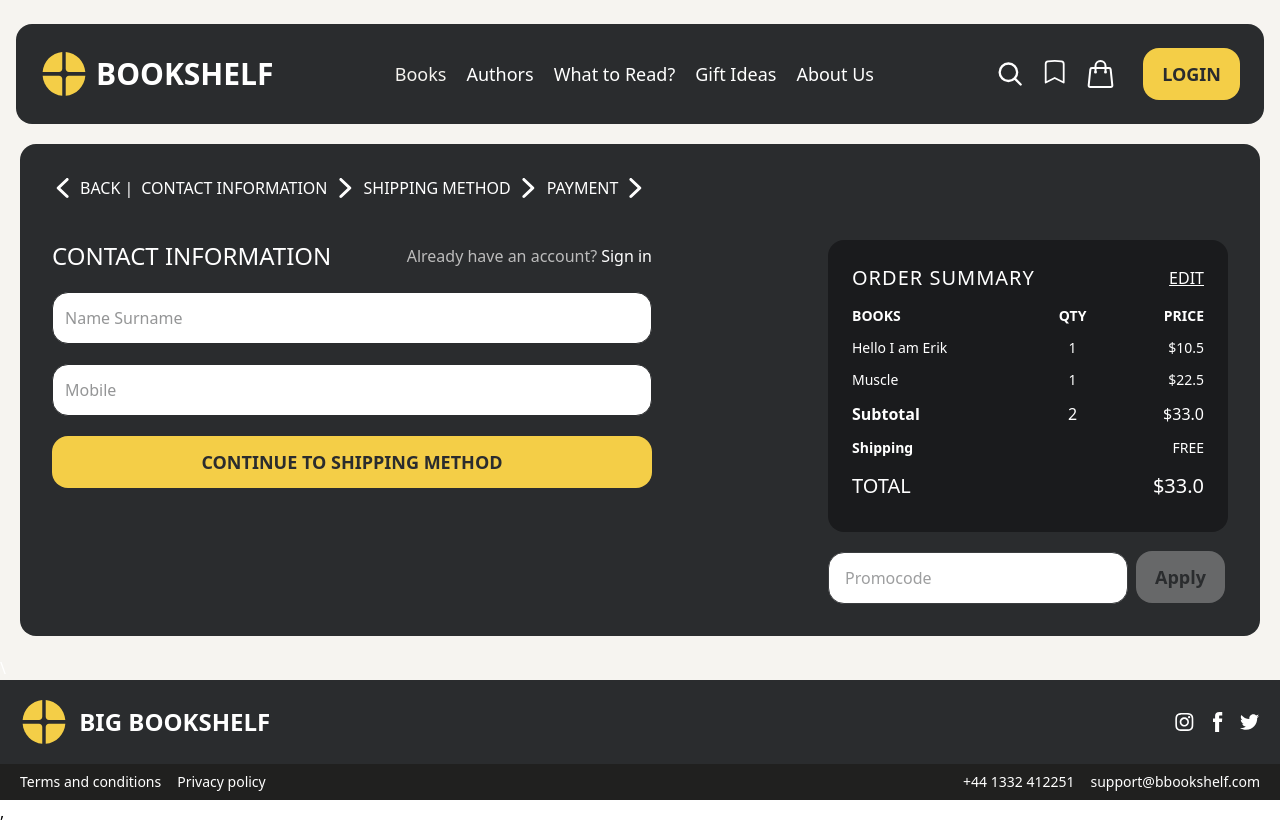
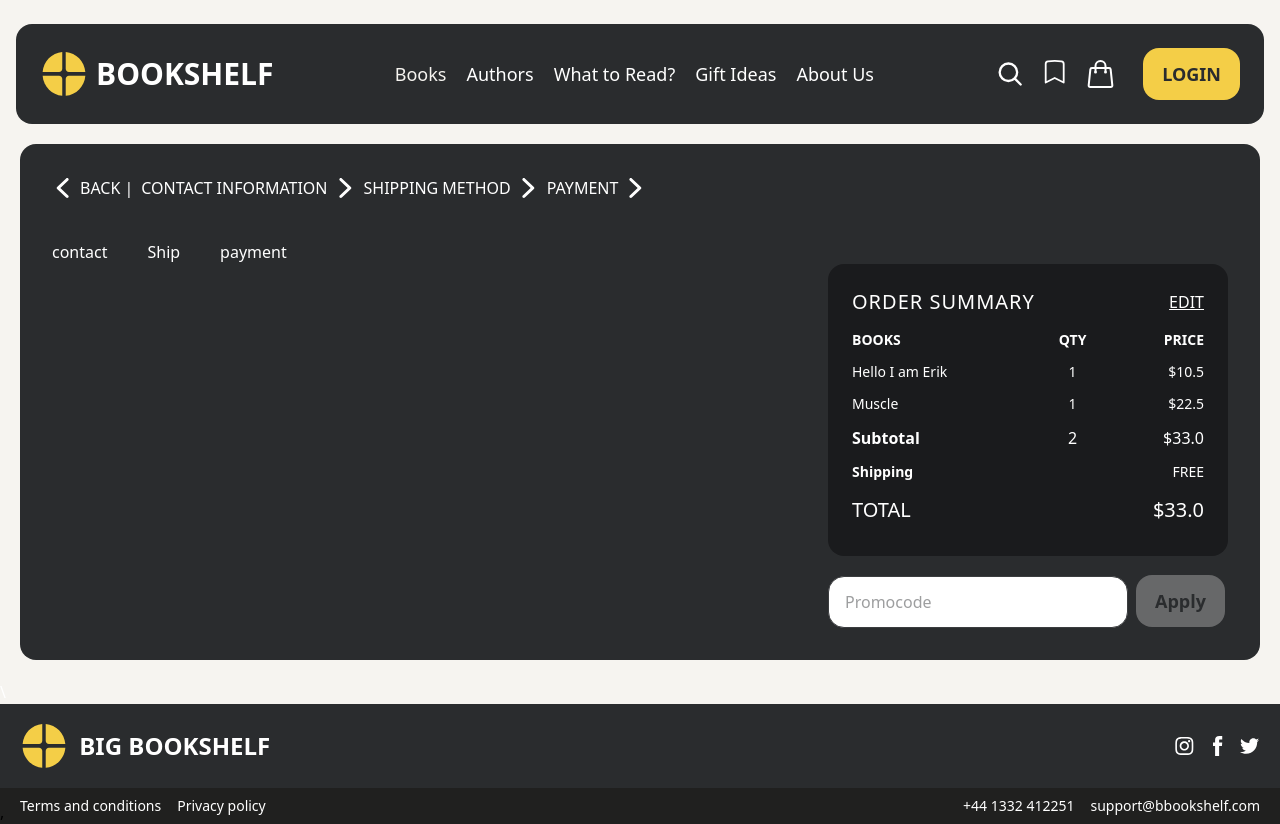
Before and after one commit to abdullahnadeemdev/bookshelf, a React (Vite) app: page /checkout in a window 1280 px wide. Built offline with nearby package versions, Linux system fonts and the light colour scheme.

Commit message:
work in progresss

```diff
--- a/src/components/checkout/checkout1/ContactInfo.jsx
+++ b/src/components/checkout/checkout1/ContactInfo.jsx
@@ -1,35 +1,36 @@
-import React from "react";
-import Button from "../../shared/button/Button";
+// import React from "react";
+// import Button from "../../shared/button/Button";
+// import { useLocation } from "react-router";
 
-const ContactInfo = () => {
-  return (
-    <div className="w-150">
-      <div className="flex justify-between items-center">
-        <h2 className="text-2xl font-light">CONTACT INFORMATION</h2>
-        <span className="flex gap-1">
-          <p className="text-greyText ">Already have an account?</p>
-          <p className="">Sign in</p>
-        </span>
-      </div>
+// const ContactInfo = () => {
+//   return (
+//     <div className="w-150">
+//       <div className="flex justify-between items-center">
+//         <h2 className="text-2xl font-light">CONTACT INFORMATION</h2>
+//         <span className="flex gap-1">
+//           <p className="text-greyText ">Already have an account?</p>
+//           <p className="">Sign in</p>
+//         </span>
+//       </div>
 
-      <input
-        type="text"
-        name=""
-        id=""
-        className="border h-13 p-3 my-5 bg-white rounded-2xl w-full text-grayBg"
-        placeholder="Name Surname "
-      />
-      <input
-        type="text"
-        name=""
-        id=""
-        className="border h-13 p-3 bg-white rounded-2xl w-full text-grayBg"
-        placeholder="Mobile"
-      />
+//       <input
+//         type="text"
+//         name=""
+//         id=""
+//         className="border h-13 p-3 my-5 bg-white rounded-2xl w-full text-grayBg"
+//         placeholder="Name Surname "
+//       />
+//       <input
+//         type="text"
+//         name=""
+//         id=""
+//         className="border h-13 p-3 bg-white rounded-2xl w-full text-grayBg"
+//         placeholder="Mobile"
+//       />
 
-      <Button className="mt-5 w-full">CONTINUE TO SHIPPING METHOD</Button>
-    </div>
-  );
-};
+//       <Button className="mt-5 w-full">CONTINUE TO SHIPPING METHOD</Button>
+//     </div>
+//   );
+// };
 
-export default ContactInfo;
+// export default ContactInfo;
--- a/src/components/checkout/checkout1/Index.jsx
+++ b/src/components/checkout/checkout1/Index.jsx
@@ -2,14 +2,15 @@ import React from "react";
 import { DropArrowIcon } from "../../../assets/icons";
 import Button from "../../shared/button/Button";
 import OrderSummay from "../OrderSummay";
-import ContactInfo from "./ContactInfo";
+// import ContactInfo from "./ContactInfo";
 import CloseCard from "../CloseCard";
-import Shipping from "../checkout2/Shipping";
-import Payment from "../checkout3/Payment";
-import { useLocation, useParams } from "react-router";
+// import Shipping from "../checkout2/Shipping";
+// import Payment from "../checkout3/Payment";
+import { Link, Outlet, useLocation, useParams } from "react-router";
 
 const Index = () => {
   const loc = useLocation();
+  const path = loc.pathname;
   console.log("loc", loc.pathname);
   return (
     <div className="p-8 text-white rounded-2xl  max-w-[1440px] bg-grayBg m-5">
@@ -32,12 +33,18 @@ const Index = () => {
         </span>
       </div>
 
+      {/* <ContactInfo /> */}
+      {/* {path === "/checkout" ? <ContactInfo /> : <CloseCard />} */}
+      <Link to="/checkout/contact">contact</Link>
+      <Link to="/checkout/shipping" className="ml-10">
+        Ship
+      </Link>
+      <Link to="/checkout/payment" className="ml-10">
+        payment
+      </Link>
       <div className="flex justify-between">
         <div className="justify-center">
-          {/* <CloseCard /> */}
-          <ContactInfo />
-          {/* <Shipping /> */}
-          {/* <Payment /> */}
+          <Outlet />
         </div>
 
         <OrderSummay />
@@ -47,6 +54,111 @@ const Index = () => {
 };
 
 export default Index;
+
+export const ContactInfo = () => {
+  return (
+    <div className="w-150">
+      <div className="flex justify-between items-center">
+        <h2 className="text-2xl font-light">CONTACT INFORMATION</h2>
+        <span className="flex gap-1">
+          <p className="text-greyText ">Already have an account?</p>
+          <p className="">Sign in</p>
+        </span>
+      </div>
+
+      <input
+        type="text"
+        name=""
+        id=""
+        className="border h-13 p-3 my-5 bg-white rounded-2xl w-full text-grayBg"
+        placeholder="Name Surname "
+      />
+      <input
+        type="text"
+        name=""
+        id=""
+        className="border h-13 p-3 bg-white rounded-2xl w-full text-grayBg"
+        placeholder="Mobile"
+      />
+
+      <Button className="mt-5 w-full">CONTINUE TO SHIPPING METHOD</Button>
+    </div>
+  );
+};
+
+export const Shipping = () => {
+  return (
+    <div className="w-150 mt-5">
+      <h2 className="text-2xl font-light">SHIPPING METHOD</h2>
+
+      <div className="flex items-center gap-4">
+        <input
+          type="text"
+          name=""
+          id=""
+          className="border h-13 p-3 my-5 bg-white rounded-2xl w-full text-grayBg"
+          placeholder="Today "
+        />
+        <input
+          type="text"
+          name=""
+          id=""
+          className="border h-13 p-3 bg-white rounded-2xl w-full text-grayBg"
+          placeholder="Time"
+        />
+      </div>
+      <input
+        type="text"
+        name="address"
+        id="address"
+        className="border h-13 p-3 bg-white rounded-2xl w-full text-grayBg"
+        placeholder="Address"
+      />
+      <textarea
+        name="note"
+        id="note"
+        className="border mt-2 p-3 bg-white rounded-2xl w-full text-grayBg"
+        placeholder="note"
+      ></textarea>
+
+      <Button className="mt-5 w-full">CONTINUE TO PAYMENT</Button>
+    </div>
+  );
+};
+
+export const Payment = () => {
+  return (
+    <div className="w-150 mt-5">
+      <h2 className="text-2xl font-light">PAYMENT</h2>
+
+      <input
+        type="text"
+        name="address"
+        id="address"
+        className="border mt-2 h-13 p-3 bg-white rounded-2xl w-full text-grayBg"
+        placeholder="Address"
+      />
+      <div className="flex items-center gap-4">
+        <input
+          type="text"
+          name=""
+          id=""
+          className="border h-13 p-3 my-5 bg-white rounded-2xl w-full text-grayBg"
+          placeholder="Today "
+        />
+        <input
+          type="text"
+          name=""
+          id=""
+          className="border h-13 p-3 bg-white rounded-2xl w-full text-grayBg"
+          placeholder="Time"
+        />
+      </div>
+
+      <Button className="mt-5 w-full">CONTINUE TO PAYMENT</Button>
+    </div>
+  );
+};
 
 // <div className="bg-blackC rounded-2xl p-6 w-90">
 //   <span className="flex my-3 justify-between items-center">
--- a/src/components/checkout/checkout2/Shipping.jsx
+++ b/src/components/checkout/checkout2/Shipping.jsx
@@ -1,50 +1,2 @@
 import React from "react";
 import Button from "../../shared/button/Button";
-
-const Shipping = () => {
-  return (
-    <div className="w-150 mt-5">
-      {/* <div className="flex justify-between items-center"> */}
-      <h2 className="text-2xl font-light">SHIPPING METHOD</h2>
-      {/* <span className="flex gap-1">
-          <p className="text-greyText ">Already have an account?</p>
-          <p className="">Sign in</p>
-        </span> */}
-      {/* </div> */}
-
-      <div className="flex items-center gap-4">
-        <input
-          type="text"
-          name=""
-          id=""
-          className="border h-13 p-3 my-5 bg-white rounded-2xl w-full text-grayBg"
-          placeholder="Today "
-        />
-        <input
-          type="text"
-          name=""
-          id=""
-          className="border h-13 p-3 bg-white rounded-2xl w-full text-grayBg"
-          placeholder="Time"
-        />
-      </div>
-      <input
-        type="text"
-        name="address"
-        id="address"
-        className="border h-13 p-3 bg-white rounded-2xl w-full text-grayBg"
-        placeholder="Address"
-      />
-      <textarea
-        name="note"
-        id="note"
-        className="border mt-2 p-3 bg-white rounded-2xl w-full text-grayBg"
-        placeholder="note"
-      ></textarea>
-
-      <Button className="mt-5 w-full">CONTINUE TO PAYMENT</Button>
-    </div>
-  );
-};
-
-export default Shipping;
--- a/src/components/checkout/checkout3/Payment.jsx
+++ b/src/components/checkout/checkout3/Payment.jsx
@@ -1,38 +1,4 @@
 import React from "react";
 import Button from "../../shared/button/Button";
 
-const Payment = () => {
-  return (
-    <div className="w-150 mt-5">
-      <h2 className="text-2xl font-light">PAYMENT</h2>
-
-      <input
-        type="text"
-        name="address"
-        id="address"
-        className="border mt-2 h-13 p-3 bg-white rounded-2xl w-full text-grayBg"
-        placeholder="Address"
-      />
-      <div className="flex items-center gap-4">
-        <input
-          type="text"
-          name=""
-          id=""
-          className="border h-13 p-3 my-5 bg-white rounded-2xl w-full text-grayBg"
-          placeholder="Today "
-        />
-        <input
-          type="text"
-          name=""
-          id=""
-          className="border h-13 p-3 bg-white rounded-2xl w-full text-grayBg"
-          placeholder="Time"
-        />
-      </div>
-
-      <Button className="mt-5 w-full">CONTINUE TO PAYMENT</Button>
-    </div>
-  );
-};
-
 export default Payment;
--- a/src/components/shared/navBar/navBar.jsx
+++ b/src/components/shared/navBar/navBar.jsx
@@ -22,9 +22,9 @@ const NavBar = () => {
   //     behavior: "smooth",
   //   });
   // };
-  const loc = useLocation();
-  const path = loc.pathname;
-  console.log("path", path);
+  // const loc = useLocation();
+  // const path = loc.pathname;
+  // console.log("path", path);
 
   return (
     <div className="w-full max-w-[1440px] px-4 z-50 sticky top-0">
--- a/src/routes.jsx
+++ b/src/routes.jsx
@@ -1,10 +1,15 @@
 import Home from "./pages/home/Index";
 import Products from "./pages/products/index";
 import Authors from "./components/home/popularAuthor/PopularAuthor";
-import { Route, Routes, useLocation } from "react-router";
-import ContactInfo from "./components/checkout/checkout1/ContactInfo";
-import Payment from "./components/checkout/checkout3/Payment";
-import Shipping from "./components/checkout/checkout2/Shipping";
+import { Outlet, Route, Routes, useLocation } from "react-router";
+// import ContactInfo from "./components/checkout/checkout1/ContactInfo";
+// import Payment from "./components/checkout/checkout3/Payment";
+import {
+  ContactInfo,
+  Shipping,
+  Payment,
+} from "./components/checkout/checkout1/Index";
+// import {  } from "./components/checkout/checkout1/Index";
 import Index from "./components/checkout/checkout1/Index";
 import ProductsDesc from "./pages/productDesc/Index";
 
@@ -18,7 +23,19 @@ const Router = () => {
       <Route path="/books" element={<Products />} />
 
       <Route path="/books/:title" element={<ProductsDesc />} />
-      <Route path="/checkout" element={<Index />} />
+      <Route path="checkout">
+        <Route index element={<Index />} />
+        <Route path="contact" element={<ContactInfo />} />
+        <Route path="shipping" element={<Shipping />} />
+        <Route
+          path="payment"
+          element={
+            <Index>
+              <Payment />{" "}
+            </Index>
+          }
+        />
+      </Route>
 
       {/* <Route path="" element={"a"} />
       <Route path="" element={"a"} />
```
